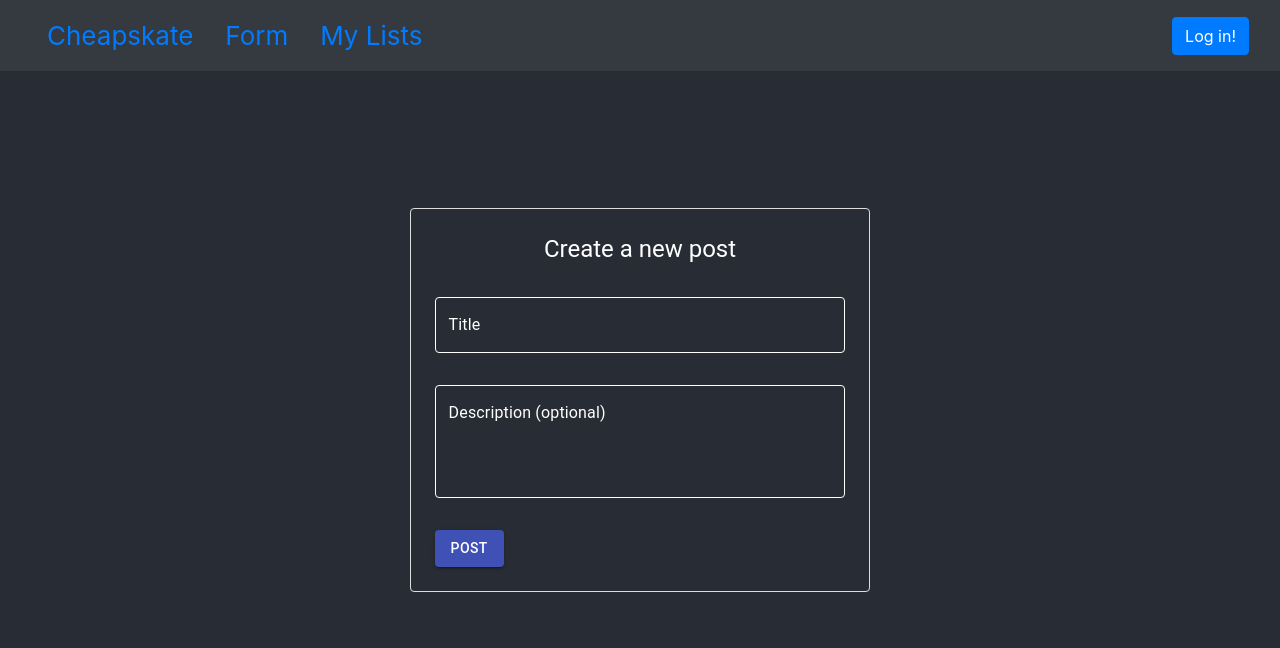
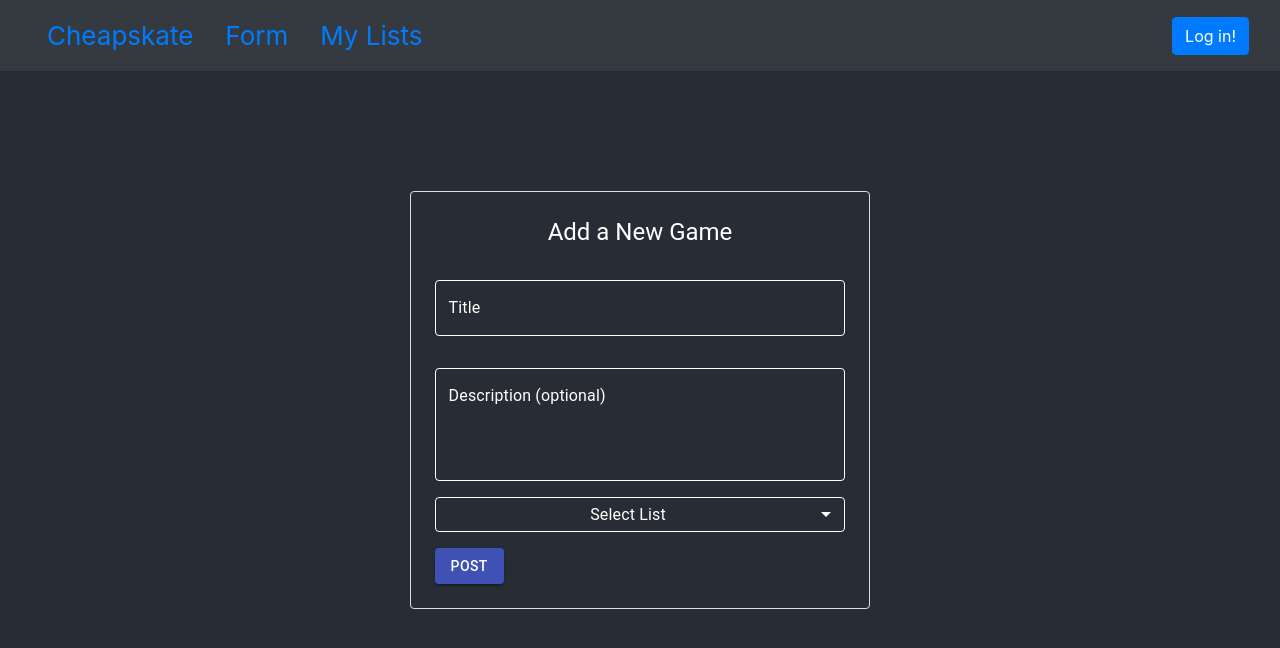
Before and after one commit to awgranados/cheapskate, a React (Create React App) app in the folder web-app/frontend/: page /form in a window 1280 px wide. Shown: the top 648 px of the page. Built offline with nearby package versions, Linux system fonts and the light colour scheme.

Commit message:
Added select list but still need to get FormTab endpoint working again

```diff
--- a/web-app/frontend/src/components/FormTab.css
+++ b/web-app/frontend/src/components/FormTab.css
@@ -28,6 +28,12 @@
 .form-tab-container .MuiButton-root {
   margin-top: 16px;
 }
+
+.form-tab-container .MuiSelect-select {
+  color: white;
+  background-color: #282c34;
+}
+
 .form-tab-container .MuiOutlinedInput-root .MuiOutlinedInput-notchedOutline {
   border-color: white;
 }
@@ -36,14 +42,28 @@
   color: white;
 }
 
+.form-tab-container .MuiSelect-root {
+  color: white;
+  border-radius: 4px;
+  padding: 8px;
+  width: 100%;
+}
+
+.form-tab-container .MuiSelect-root:focus {
+  background-color: #282c34;
+}
+
+.form-tab-container .MuiMenu-paper {
+  max-height: 200px;
+  overflow-y: auto;
+}
+
+.form-tab-container .MuiMenuItem-root {
+  color: black;
+}
+.form-tab-container .MuiSelect-icon {
+  color: white;
+}
 .form-tab-container .MuiInputBase-input {
   color: white;
 }
-
-.form-tab-container .MuiInputBase-root .MuiOutlinedInput-notchedOutline {
-  border-color: white;
-}
-
-.form-tab-container .MuiInputBase-root.Mui-focused .MuiOutlinedInput-notchedOutline {
-  border-color: white;
-}
--- a/web-app/frontend/src/components/FormTab.js
+++ b/web-app/frontend/src/components/FormTab.js
@@ -1,10 +1,36 @@
-import React from 'react';
-import { TextField, Button, Typography, Box } from '@material-ui/core';
+import React, { useState, useEffect } from 'react';
+import {
+  Box,
+  Button,
+  MenuItem,
+  Select,
+  TextField,
+  Typography,
+} from '@material-ui/core';
 import './FormTab.css';
+import { useAuth0 } from "@auth0/auth0-react";
 
 function FormTab() {
-  const [title, setTitle] = React.useState('');
-  const [description, setDescription] = React.useState('');
+  const [title, setTitle] = useState('');
+  const [description, setDescription] = useState('');
+  const [selectedList, setSelectedList] = useState('');
+  const [lists, setLists] = useState([]);
+  const { user, isAuthenticated, isLoading } = useAuth0();
+
+  useEffect(() => {
+    if (isAuthenticated) {
+      fetchLists();
+    }
+  }, [isAuthenticated]);
+
+  const fetchLists = async () => {
+    const response = await fetch(`${process.env.REACT_APP_BASE_URL}/lists`);
+    const data = await response.json();
+    console.log(data);
+    setLists(data);
+  };
+
+
 
   const handleTitleChange = (event) => {
     setTitle(event.target.value);
@@ -14,18 +40,29 @@ function FormTab() {
     setDescription(event.target.value);
   };
 
+  const handleListChange = (event) => {
+    setSelectedList(event.target.value);
+  };
+
   const handleSubmit = async (event) => {
     event.preventDefault();
-    const data = { title, description };
+    if (!selectedList) {
+      alert('Please select a list');
+      return;
+    }
+    const items = { title, description, selectedList };
+    console.log("Data to be posted: ", items);
     const response = await fetch(`${process.env.REACT_APP_BASE_URL}/postForm`, {
       method: 'POST',
       headers: {
-        'Content-Type': 'application/json'
+        'Content-Type': 'application/json',
       },
-      body: JSON.stringify(data)
+      body: JSON.stringify(items),
     });
     const responseJson = await response.text();
-    console.log(responseJson);
+    setTitle('');
+    setDescription('');
+    setSelectedList('');
   };
 
 
@@ -39,7 +76,7 @@ function FormTab() {
       textAlign="left"
     >
       <Typography variant="h5" gutterBottom>
-        Create a new post
+        Add a New Game
       </Typography>
       <form onSubmit={handleSubmit}>
         <TextField
@@ -60,6 +97,29 @@ function FormTab() {
           multiline
           rows={4}
         />
+        <Select
+          labelId="list-select-label"
+          id="list-select"
+          value={selectedList}
+          onChange={handleListChange}
+          displayEmpty
+          className="list-select"
+          fullWidth
+          margin="normal"
+          variant="outlined"
+
+        >
+          <MenuItem value="" enabled>
+            Select List
+          </MenuItem>
+          {lists.map((list) => {
+            return (
+              <MenuItem key={list._id} value={list.list}>
+                {list.list}
+              </MenuItem>
+            );
+          })}
+        </Select>
         <Button type="submit" variant="contained" color="primary">
           Post
         </Button>
```
Also changed, not shown: 2 other files (tests, documents, lock files or other folders).
